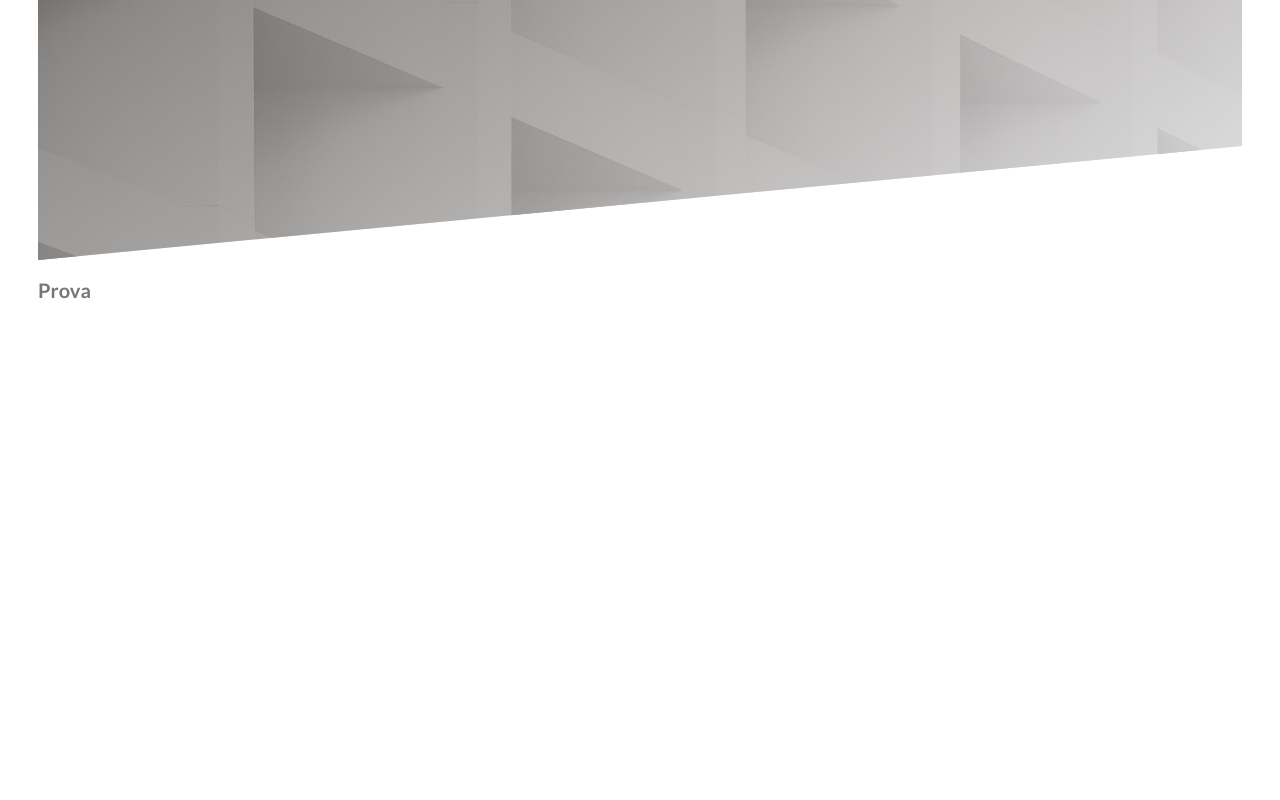
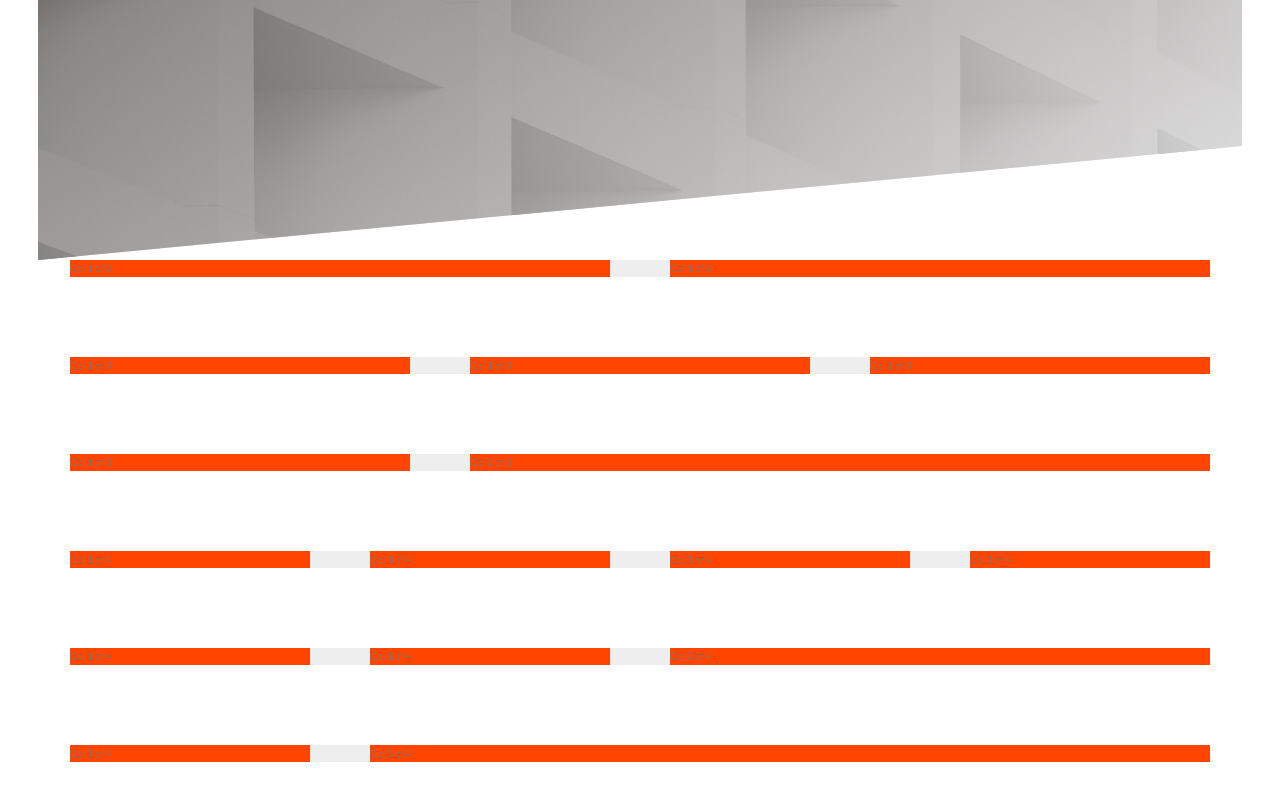
Before and after one commit to debuy-co/landingPage, a React (Create React App) app: page / in a window 1280 px wide. Shown: the part 538-1338 px from the top of the page. Before the commit the page ends 897 px from the top, so only its background shows below. Built offline with nearby package versions, Linux system fonts and the light colour scheme.

Commit message:
Building a Custom Grid with Floats

```diff
--- a/src/App.js
+++ b/src/App.js
@@ -1,10 +1,11 @@
 import Header from "./components/layout/Header";
+import GridTest from "./components/layout/GridTest";
 
 function App() {
   return (
     <div>
       <Header />
-      <h1>Prova</h1>
+      <GridTest />
     </div>
   );
 }
--- /dev/null
+++ b/src/components/layout/GridTest.js
@@ -0,0 +1,43 @@
+import React from "react";
+
+function GridTest() {
+  return (
+    <section className="grid-test">
+      <div className="row">
+        <div className="col-1-of-2">Col 1 of 2</div>
+        <div className="col-1-of-2">Col 1 of 2</div>
+      </div>
+
+      <div className="row">
+        <div className="col-1-of-3">Col 1 of 3</div>
+        <div className="col-1-of-3">Col 1 of 3</div>
+        <div className="col-1-of-3">Col 1 of 3</div>
+      </div>
+
+      <div className="row">
+        <div className="col-1-of-3">Col 1 of 3</div>
+        <div className="col-2-of-3">Col 2 of 3</div>
+      </div>
+
+      <div className="row">
+        <div className="col-1-of-4">Col 1 of 4</div>
+        <div className="col-1-of-4">Col 1 of 4</div>
+        <div className="col-1-of-4">Col 1 of 4</div>
+        <div className="col-1-of-4">Col 1 of 4</div>
+      </div>
+
+      <div className="row">
+        <div className="col-1-of-4">Col 1 of 4</div>
+        <div className="col-1-of-4">Col 1 of 4</div>
+        <div className="col-2-of-4">Col 2 of 4</div>
+      </div>
+
+      <div className="row">
+        <div className="col-1-of-4">Col 1 of 4</div>
+        <div className="col-3-of-4">Col 3 of 4</div>
+      </div>
+    </section>
+  );
+}
+
+export default GridTest;
--- a/src/sass/abstract/_mixins.scss
+++ b/src/sass/abstract/_mixins.scss
@@ -0,0 +1,7 @@
+@mixin clearfix {
+  &::after {
+    content: "";
+    display: table;
+    clear: both; //this will clear both float
+  }
+}
--- a/src/sass/abstract/_variables.scss
+++ b/src/sass/abstract/_variables.scss
@@ -1,3 +1,22 @@
+/*--------------------------------------------------------------
+# Colors
+--------------------------------------------------------------*/
 $color-primary: #e2e1e1;
 $color-secondary: #3d3935;
 $color-white: #fff;
+
+/*--------------------------------------------------------------
+# Grid
+--------------------------------------------------------------*/
+$grid-width: 114rem;
+$gutter-vertical: 8rem;
+$gutter-horizontal: 6rem;
+
+$width-1-of-2: calc(
+  (100% - #{$gutter-horizontal}) / 2
+); //calc is a very powerful tool to make calculations with multiple units
+$width-1-of-3: calc((100% - 2 *#{$gutter-horizontal}) / 3);
+$width-1-of-4: calc((100% - 3 *#{$gutter-horizontal}) / 4);
+$width-2-of-3: calc(100% - #{$width-1-of-3} - #{$gutter-horizontal});
+$width-2-of-4: calc(100% - 2 *#{$width-1-of-4} - 2 *#{$gutter-horizontal});
+$width-3-of-4: calc(100% - #{$width-1-of-4} - #{$gutter-horizontal});
--- /dev/null
+++ b/src/sass/layout/_grid.scss
@@ -0,0 +1,54 @@
+.row {
+  max-width: $grid-width; //nowadays the standard is 1140 px because it fits perfectly into a 1280 monitor;
+  //we selected max-width instead of the width because it will let our code to adapt to the available width.
+  //so basically if the available space is 1140px fine , otherwise it will fill 100% of the available space
+  background-color: #eee;
+  margin: 0 auto; //this is the trick that everyone use to center elements inside another block
+  /*
+  specifically -> When you have specified a width on the object that you have applied margin: 0 auto to, the object will sit centrally within it's parent container.Specifying auto as the second parameter basically tells the browser to automatically determine the left and right margins itself, which it does by setting them equally. It guarantees that the left and right margins will be set to the same size. The first parameter 0 indicates that the top and bottom margins will both be set to 0.
+  */
+
+  //without the not this will simply select the last child
+  //this is done in order to avoid to give button margin to the last element
+  //this is another powerful preimpostata sudo class
+  &:not(:last-child) {
+    margin-bottom: $gutter-vertical; //to have some space at the bottom of the rows
+  }
+
+  @include clearfix;
+
+  //this is the attribute selector and it will make our code cleaner instead of repeating class by class
+  //this will select all the class where the name START with "col-", and the magic happen with the symbol "^", instead the symbol "*" will select the class which CONTAIN "col-", instead the symbol "$" will select the class which END with "col-"
+  [class^="col-"] {
+    background-color: orangered;
+    float: left; //in order to have the elements horizontally rendered
+    //if all the elements are floating the height of the row element will collapse and become zero, so what we do in this case is to use the "clear fix hack" as we added above with the "include" method
+    &:not(:last-child) {
+      margin-right: $gutter-horizontal;
+    }
+  }
+
+  .col-1-of-2 {
+    width: $width-1-of-2;
+  }
+
+  .col-1-of-3 {
+    width: $width-1-of-3;
+  }
+
+  .col-1-of-4 {
+    width: $width-1-of-4;
+  }
+
+  .col-2-of-3 {
+    width: $width-2-of-3;
+  }
+
+  .col-2-of-4 {
+    width: $width-2-of-4;
+  }
+
+  .col-3-of-4 {
+    width: $width-3-of-4;
+  }
+}
--- a/src/sass/main.scss
+++ b/src/sass/main.scss
@@ -24,6 +24,7 @@
 # Layout
 --------------------------------------------------------------*/
 @import "layout/header";
+@import "layout/grid";
 
 /*--------------------------------------------------------------
 # Pages
```
